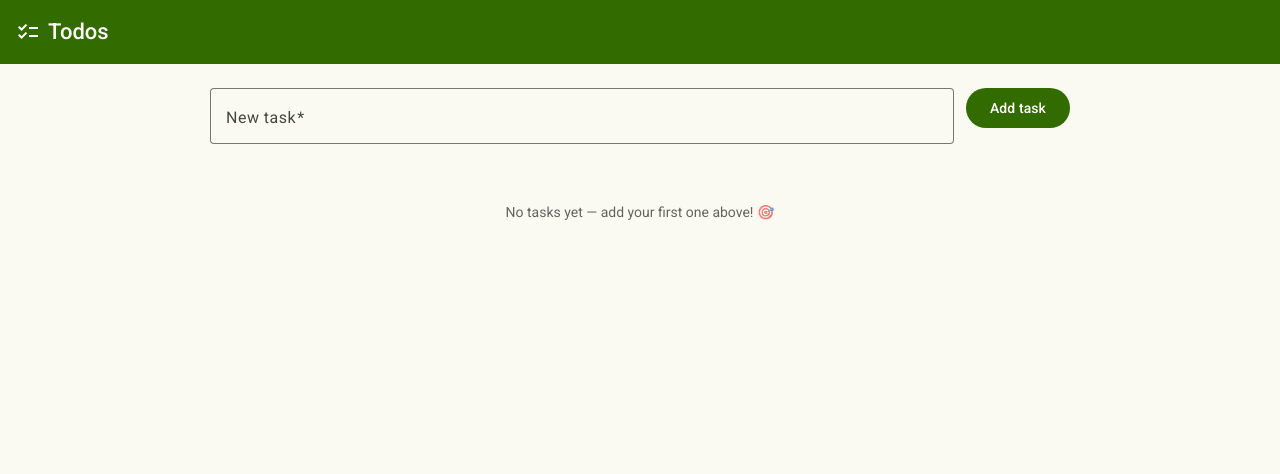
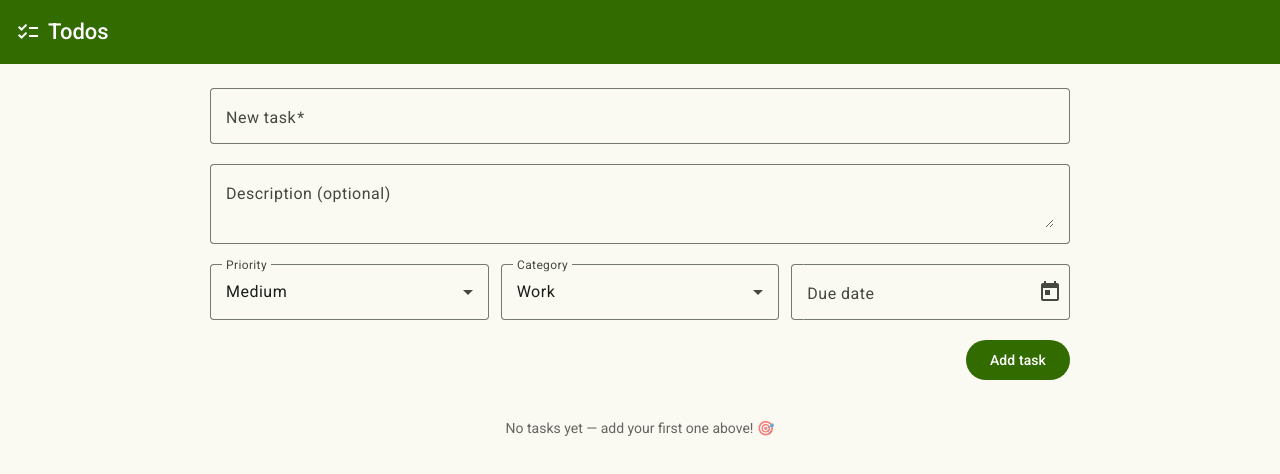
Before and after one commit to kmp1084/todo-app, an Angular app in the folder frontend/: page / in a window 1280 px wide. Shown: the top 474 px of the page. Built offline with nearby package versions, Linux system fonts and the light colour scheme.

Commit message:
Phase 1: add priority, category, due date and description to tasks

```diff
--- a/frontend/src/app/app.config.ts
+++ b/frontend/src/app/app.config.ts
@@ -1,11 +1,13 @@
 import { ApplicationConfig, provideBrowserGlobalErrorListeners } from '@angular/core';
 import { provideRouter } from '@angular/router';
+import { provideNativeDateAdapter } from '@angular/material/core';
 
 import { routes } from './app.routes';
 
 export const appConfig: ApplicationConfig = {
   providers: [
     provideBrowserGlobalErrorListeners(),
-    provideRouter(routes)
+    provideRouter(routes),
+    provideNativeDateAdapter(),
   ]
 };
--- a/frontend/src/app/components/task-form/task-form.html
+++ b/frontend/src/app/components/task-form/task-form.html
@@ -1,11 +1,11 @@
 <form [formGroup]="form" #formDir="ngForm" (ngSubmit)="submit(formDir)" class="task-form">
-  <mat-form-field appearance="outline" class="title-field">
+  <mat-form-field appearance="outline" class="full-width">
     <mat-label>New task</mat-label>
     <input
-        matInput
-        formControlName="title"
-        placeholder="What needs doing?"
-        [errorStateMatcher]="errorMatcher"
+      matInput
+      formControlName="title"
+      placeholder="What needs doing?"
+      [errorStateMatcher]="errorMatcher"
     />
 
     @if (form.controls.title.hasError('required')) {
@@ -16,5 +16,39 @@
     }
   </mat-form-field>
 
-  <button matButton="filled" type="submit">Add task</button>
+  <mat-form-field appearance="outline" class="full-width">
+    <mat-label>Description (optional)</mat-label>
+    <textarea matInput formControlName="description" rows="2"></textarea>
+  </mat-form-field>
+
+  <div class="field-row">
+    <mat-form-field appearance="outline">
+      <mat-label>Priority</mat-label>
+      <mat-select formControlName="priority">
+        @for (p of priorities; track p) {
+          <mat-option [value]="p">{{ p | titlecase }}</mat-option>
+        }
+      </mat-select>
+    </mat-form-field>
+
+    <mat-form-field appearance="outline">
+      <mat-label>Category</mat-label>
+      <mat-select formControlName="category">
+        @for (c of categories; track c) {
+          <mat-option [value]="c">{{ c }}</mat-option>
+        }
+      </mat-select>
+    </mat-form-field>
+
+    <mat-form-field appearance="outline">
+      <mat-label>Due date</mat-label>
+      <input matInput [matDatepicker]="picker" formControlName="dueDate" />
+      <mat-datepicker-toggle matIconSuffix [for]="picker"></mat-datepicker-toggle>
+      <mat-datepicker #picker></mat-datepicker>
+    </mat-form-field>
+  </div>
+
+  <div class="form-actions">
+    <button matButton="filled" type="submit">Add task</button>
+  </div>
 </form>
--- a/frontend/src/app/components/task-form/task-form.scss
+++ b/frontend/src/app/components/task-form/task-form.scss
@@ -1,9 +1,24 @@
 .task-form {
   display: flex;
-  gap: 12px;
-  align-items: flex-start;
+  flex-direction: column;
+  margin-bottom: 8px;
 }
 
-.title-field {
-  flex: 1;
+.full-width {
+  width: 100%;
 }
+
+.field-row {
+  display: flex;
+  gap: 12px;
+  flex-wrap: wrap;
+}
+
+.field-row mat-form-field {
+  flex: 1 1 160px;
+}
+
+.form-actions {
+  display: flex;
+  justify-content: flex-end;
+}
--- a/frontend/src/app/components/task-form/task-form.ts
+++ b/frontend/src/app/components/task-form/task-form.ts
@@ -1,14 +1,26 @@
 import { Component, inject } from '@angular/core';
+import { TitleCasePipe } from '@angular/common';
 import { FormBuilder, FormGroupDirective, ReactiveFormsModule, Validators } from '@angular/forms';
 import { MatFormFieldModule } from '@angular/material/form-field';
 import { MatInputModule } from '@angular/material/input';
 import { MatButtonModule } from '@angular/material/button';
+import { MatSelectModule } from '@angular/material/select';
+import { MatDatepickerModule } from '@angular/material/datepicker';
 import { TaskService } from '../../services/task.service';
+import { DEFAULT_CATEGORIES, Priority } from '../../models/task';
 import { SubmittedErrorStateMatcher } from '../../shared/submitted-error-state-matcher';
 
 @Component({
   selector: 'app-task-form',
-  imports: [ReactiveFormsModule, MatFormFieldModule, MatInputModule, MatButtonModule],
+  imports: [
+    ReactiveFormsModule,
+    TitleCasePipe,
+    MatFormFieldModule,
+    MatInputModule,
+    MatButtonModule,
+    MatSelectModule,
+    MatDatepickerModule,
+  ],
   templateUrl: './task-form.html',
   styleUrl: './task-form.scss',
 })
@@ -16,8 +28,15 @@ export class TaskForm {
   private readonly fb = inject(FormBuilder);
   private readonly taskService = inject(TaskService);
 
+  readonly priorities: Priority[] = ['low', 'medium', 'high'];
+  readonly categories = DEFAULT_CATEGORIES;
+
   readonly form = this.fb.nonNullable.group({
     title: ['', [Validators.required, Validators.maxLength(100)]],
+    description: [''],
+    priority: ['medium' as Priority],
+    category: [DEFAULT_CATEGORIES[0]],
+    dueDate: this.fb.control<Date | null>(null),
   });
 
   readonly errorMatcher = new SubmittedErrorStateMatcher();
@@ -28,12 +47,16 @@ export class TaskForm {
       return;
     }
 
+    const { title, description, priority, category, dueDate } = this.form.getRawValue();
+
     this.taskService.addTask({
-      title: this.form.controls.title.value,
-      priority: 'medium',
-      category: 'Personal',
+      title,
+      description: description.trim() || undefined,
+      priority,
+      category,
+      dueDate: dueDate ? dueDate.toISOString() : undefined,
     });
 
-    formDir.resetForm();
+    formDir.resetForm({ priority: 'medium', category: DEFAULT_CATEGORIES[0] });
   }
 }
--- a/frontend/src/app/components/task-item/task-item.html
+++ b/frontend/src/app/components/task-item/task-item.html
@@ -11,9 +11,30 @@
     />
   </mat-form-field>
 } @else {
-  <mat-checkbox [checked]="task().completed" (change)="toggled.emit()">
-    <span class="task-title" [class.done]="task().completed">{{ task().title }}</span>
-  </mat-checkbox>
+  <div class="task-main">
+    <mat-checkbox [checked]="task().completed" (change)="toggled.emit()">
+      <span class="task-title" [class.done]="task().completed">{{ task().title }}</span>
+    </mat-checkbox>
+
+    @if (task().description) {
+      <p class="task-description">{{ task().description }}</p>
+    }
+
+    <div class="task-meta">
+      <span
+        class="tag"
+        [class.priority-high]="task().priority === 'high'"
+        [class.priority-medium]="task().priority === 'medium'"
+        [class.priority-low]="task().priority === 'low'"
+      >{{ task().priority | titlecase }}</span>
+
+      <span class="tag">{{ task().category }}</span>
+
+      @if (task().dueDate) {
+        <span class="tag">Due {{ task().dueDate | date: 'mediumDate' }}</span>
+      }
+    </div>
+  </div>
 
   <span class="row-actions">
     <button
--- a/frontend/src/app/components/task-item/task-item.scss
+++ b/frontend/src/app/components/task-item/task-item.scss
@@ -1,8 +1,14 @@
 :host {
   display: flex;
-  align-items: center;
+  align-items: flex-start;
   justify-content: space-between;
   width: 100%;
+  gap: 8px;
+}
+
+.task-main {
+  flex: 1;
+  min-width: 0;
 }
 
 .task-title.done {
@@ -10,11 +16,47 @@
   opacity: 0.6;
 }
 
-.edit-field {
-  width: 100%;
+.task-description {
+  margin: 4px 0 0 32px;
+  font-size: 13px;
+  color: rgba(0, 0, 0, 0.6);
+}
+
+.task-meta {
+  display: flex;
+  flex-wrap: wrap;
+  gap: 8px;
+  margin: 8px 0 0 32px;
+}
+
+.tag {
+  font-size: 11px;
+  border: 1.5px solid rgba(0, 0, 0, 0.15);
+  border-radius: 20px;
+  padding: 2px 10px;
+  color: rgba(0, 0, 0, 0.7);
+}
+
+.priority-high {
+  border-color: #d97070;
+  color: #b23b3b;
+}
+
+.priority-medium {
+  border-color: #d3a24e;
+  color: #9a6b12;
+}
+
+.priority-low {
+  border-color: #6fae7a;
+  color: #3f7d4b;
 }
 
 .row-actions {
   display: flex;
   flex: none;
 }
+
+.edit-field {
+  width: 100%;
+}
--- a/frontend/src/app/components/task-item/task-item.ts
+++ b/frontend/src/app/components/task-item/task-item.ts
@@ -6,6 +6,7 @@ import { MatFormFieldModule } from '@angular/material/form-field';
 import { MatInputModule } from '@angular/material/input';
 import { FormsModule } from '@angular/forms';
 import { Task } from '../../models/task';
+import { DatePipe, TitleCasePipe } from '@angular/common';
 
 @Component({
   selector: 'app-task-item',
@@ -16,6 +17,8 @@ import { Task } from '../../models/task';
     MatFormFieldModule,
     MatInputModule,
     FormsModule,
+    DatePipe,
+    TitleCasePipe,
   ],
   templateUrl: './task-item.html',
   styleUrl: './task-item.scss',
--- a/frontend/src/app/models/task.ts
+++ b/frontend/src/app/models/task.ts
@@ -11,3 +11,5 @@ export interface Task {
   createdAt: string;
   updatedAt: string;
 }
+
+export const DEFAULT_CATEGORIES: string[] = ['Work', 'Personal', 'Shopping', 'Health'];
```
Also changed, not shown: 3 other files (tests, documents, lock files or other folders).
